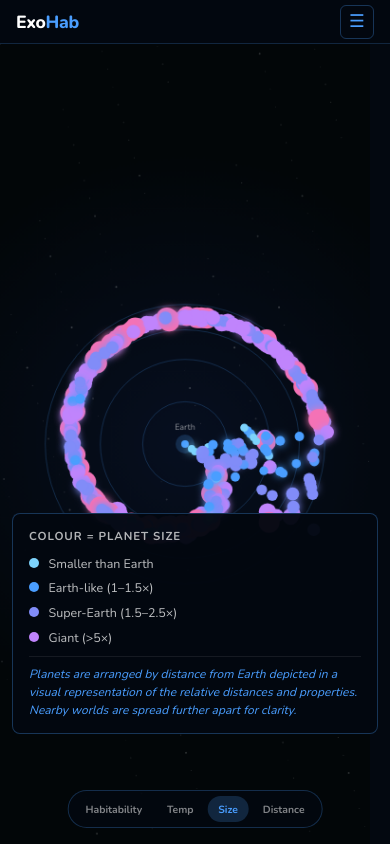
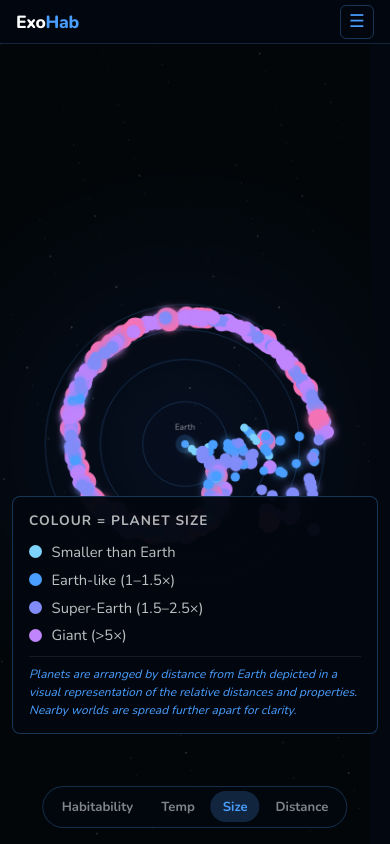
Before and after one commit to Mtn0444/exohab, a plain HTML site: page index.html in a window 390 px wide. Both pictures are taken after a click on the button "Size". Drawn offline with nearby package versions, Linux system fonts and the light colour scheme.

Commit message:
Add files via upload

```diff
--- a/index.html
+++ b/index.html
@@ -593,9 +593,9 @@ canvas { position: absolute; inset: 0; display: block; }
 
   .mob-mode-btn {
     font-family: 'Nunito', sans-serif;
-    font-size: 0.65rem;
+    font-size: 0.82rem;
     font-weight: 700;
-    padding: 0.35rem 0.65rem;
+    padding: 0.4rem 0.75rem;
     border-radius: 20px;
     border: none;
     background: transparent;
@@ -688,6 +688,9 @@ canvas { position: absolute; inset: 0; display: block; }
     padding: 0.9rem 1rem;
   }
   #mobileLegendPopup.open { display: block; }
+  #mobileLegendPopup .legend-title { font-size: 0.85rem; margin-bottom: 0.75rem; }
+  #mobileLegendPopup .llabel { font-size: 0.92rem; }
+  #mobileLegendPopup .ldot { width: 13px; height: 13px; }
 
   /* Hide SS inset on mobile — accessible via drawer */
   .ss-inset { display: none !important; }
```
